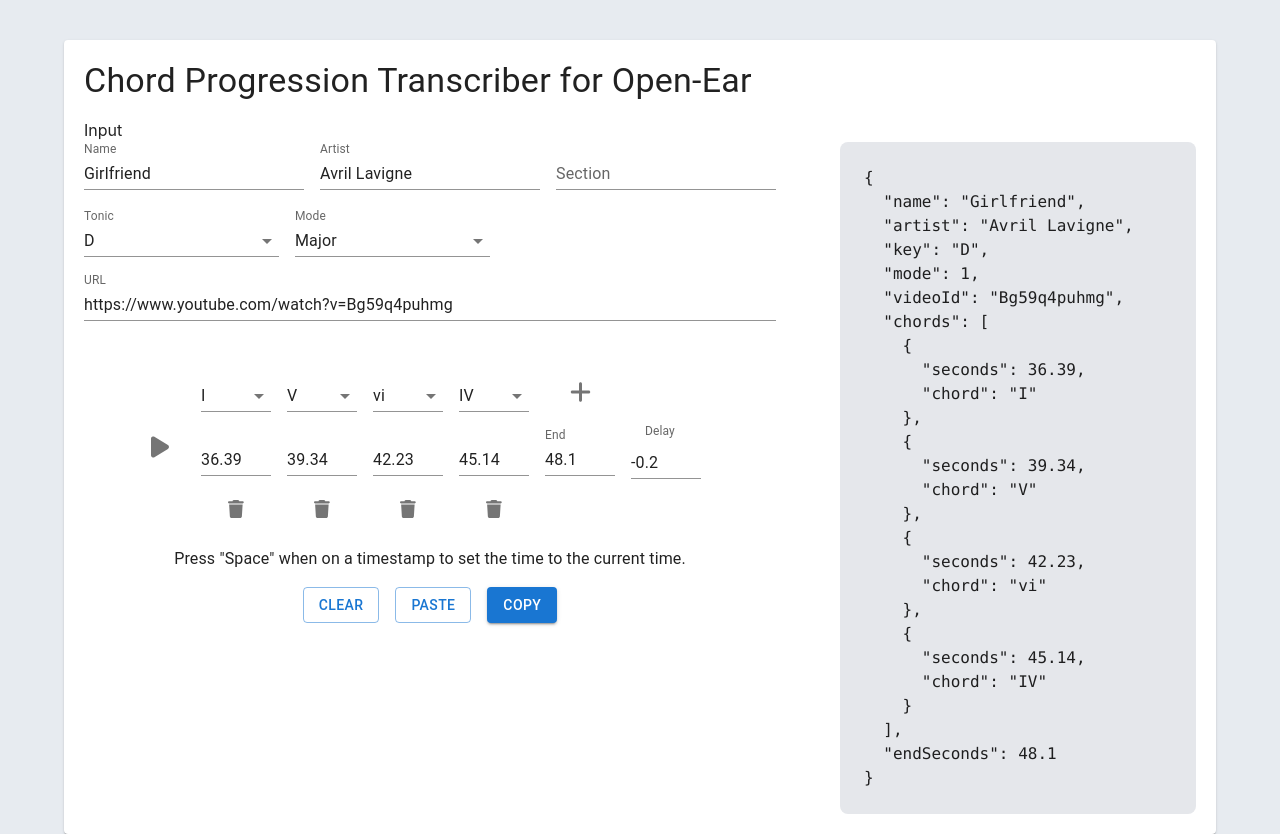
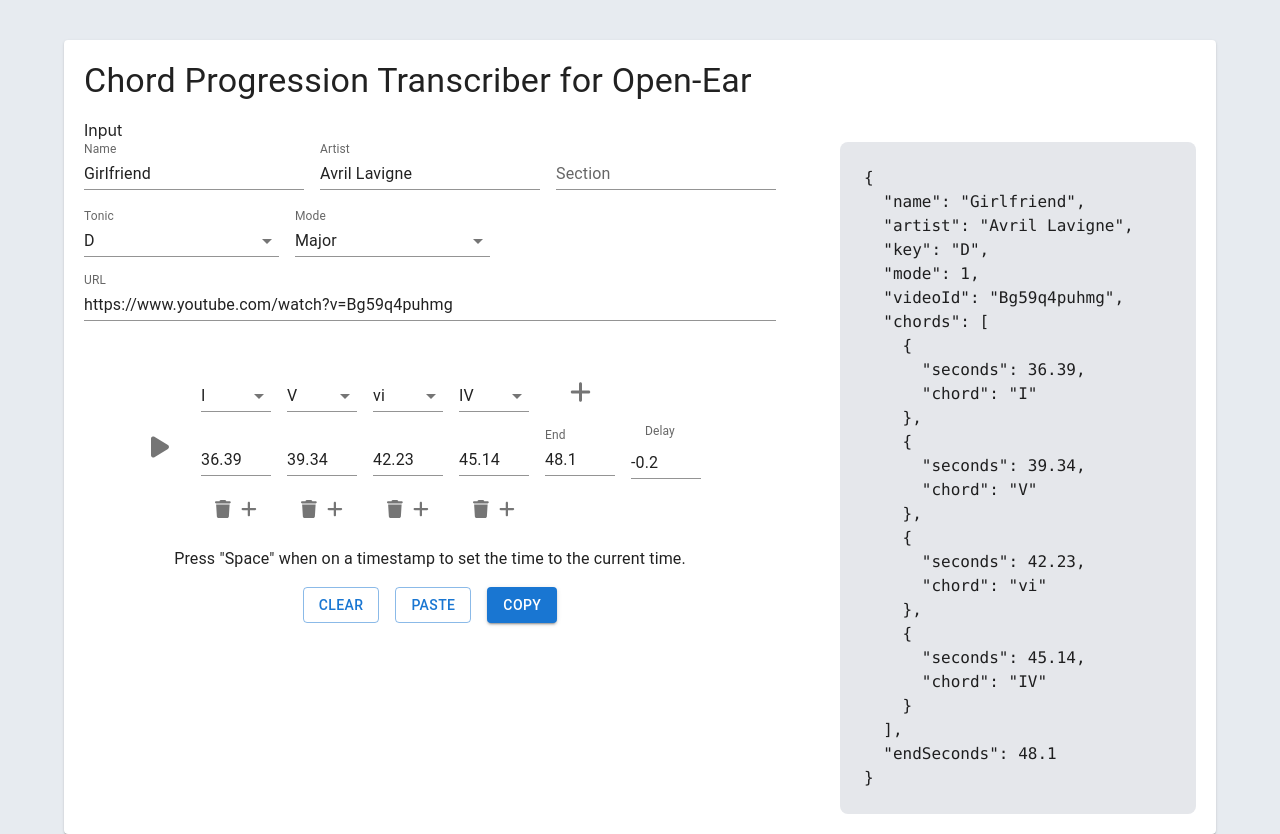
Before and after one commit to ShacharHarshuv/openear-progressions-transcriber, a React (Create React App) app: page / in a window 1280 px wide. Built offline with nearby package versions, Linux system fonts and the light colour scheme.

Commit message:
Allow to insert new segments in the middle

```diff
--- a/src/ProgressionDescriptorForm/ChordsForm.tsx
+++ b/src/ProgressionDescriptorForm/ChordsForm.tsx
@@ -99,7 +99,7 @@ export function ChordsForm({ player }: { player: YouTubePlayer | null }) {
           </IconButton>
         </Tooltip>
         <FieldArray name="chords">
-          {({ push, remove }) => (
+          {({ push, remove, insert }) => (
             <>
               <div
                 style={{
@@ -175,9 +175,17 @@ export function ChordsForm({ player }: { player: YouTubePlayer | null }) {
                   </Tooltip>
                 )}
                 {renderRow((_, index) => (
-                  <IconButton size="small" onClick={() => remove(index)}>
-                    <FontAwesomeIcon icon={faTrash} />
-                  </IconButton>
+                  <div>
+                    <IconButton size="small" onClick={() => remove(index)}>
+                      <FontAwesomeIcon icon={faTrash} />
+                    </IconButton>
+                    <IconButton
+                      size="small"
+                      onClick={() => insert(index + 1, {})}
+                    >
+                      <FontAwesomeIcon icon={faPlus} />
+                    </IconButton>
+                  </div>
                 ))}
               </div>
             </>
```
